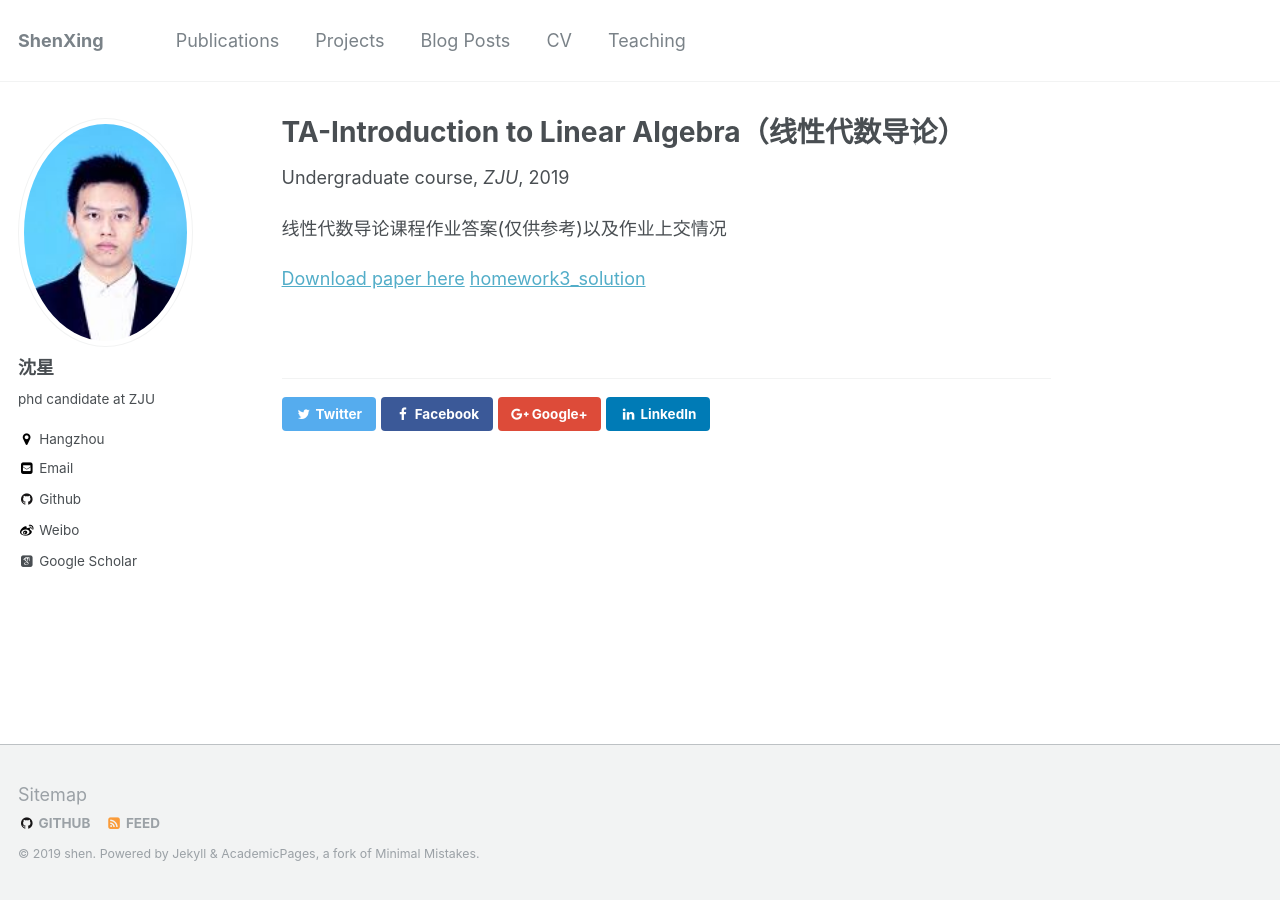
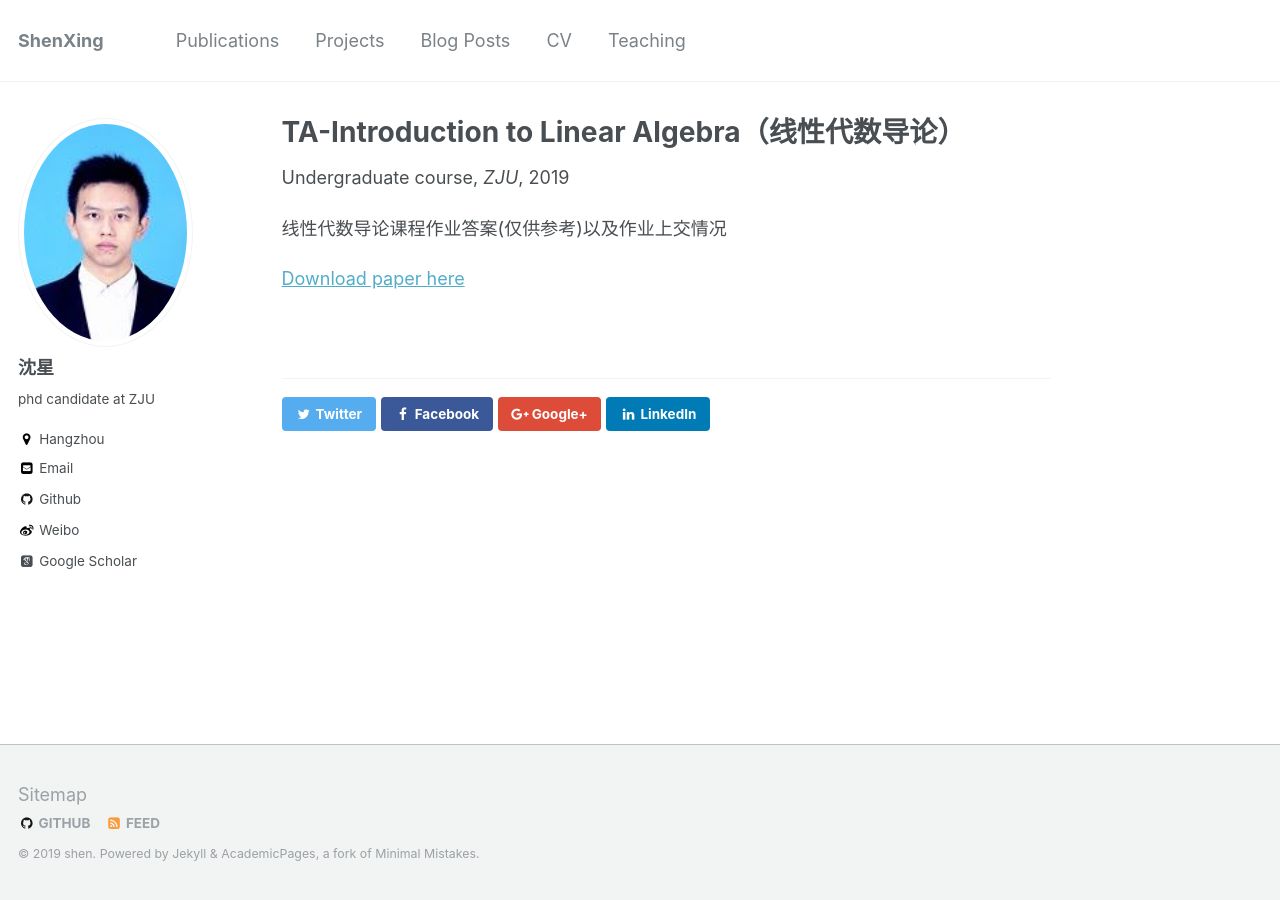
Before and after one commit to Xingbaji/xingbaji.github.io, a Jekyll site: the page built from _teaching/2019-spring-teaching-1.md, in a window 1280 px wide. Built offline with Jekyll 4.4.1, drawn with Linux system fonts in a browser that asks for light colours; some web fonts are replaced.

Commit message:
shen_test

```diff
--- a/_teaching/2019-spring-teaching-1.md
+++ b/_teaching/2019-spring-teaching-1.md
@@ -11,4 +11,3 @@ location: "HangZhou, Zhejiang"
 线性代数导论课程作业答案(仅供参考)以及作业上交情况
 
 [Download paper here](http://xingbaji.github.io/files/作业上交情况.xlsx)
-[homework3_solution](http://xingbaji.github.io/files/homework_solution_3.pdf)
```
Also changed, not shown: 1 other file.
